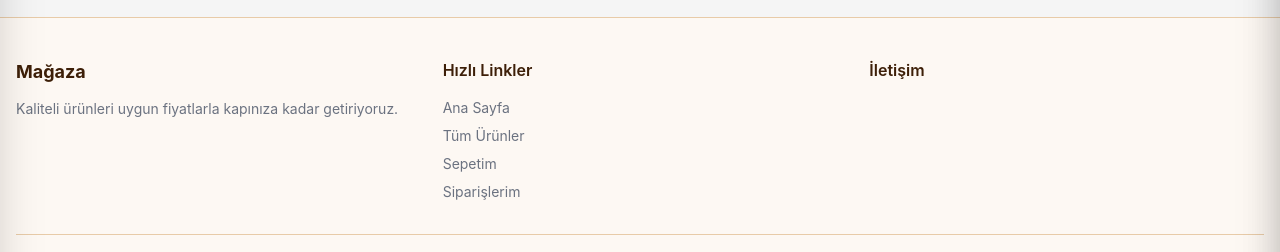
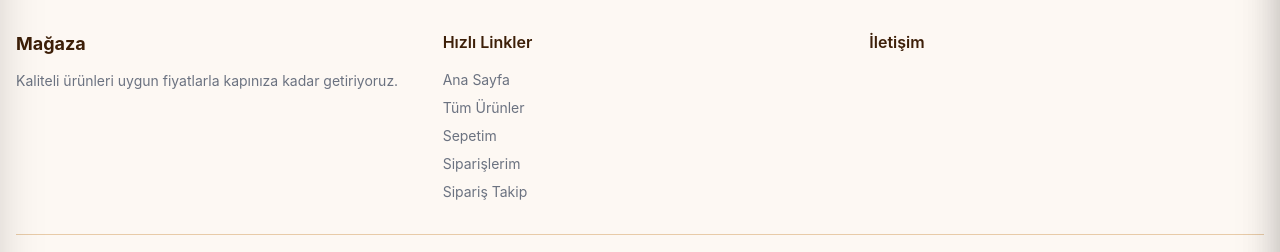
Before and after one commit to devrankacan/eticaret, a Next.js app: page / in a window 1280 px wide. Shown: the part 481-733 px from the top of the page. Built offline with nearby package versions, Linux system fonts and the light colour scheme; no server answers; the database is empty.

Commit message:
feat: add order tracking link to footer

```diff
--- a/components/layout/Footer.tsx
+++ b/components/layout/Footer.tsx
@@ -49,6 +49,7 @@ export function Footer({ siteName, siteLogo, phone, email, whatsapp }: FooterPro
                 { href: '/urunler', label: 'Tüm Ürünler' },
                 { href: '/sepet', label: 'Sepetim' },
                 { href: '/hesabim/siparisler', label: 'Siparişlerim' },
+                { href: '/siparis-takip', label: 'Sipariş Takip' },
               ].map(item => (
                 <li key={item.href}>
                   <Link href={item.href} className="hover:text-[#3d1f08] transition">
```
